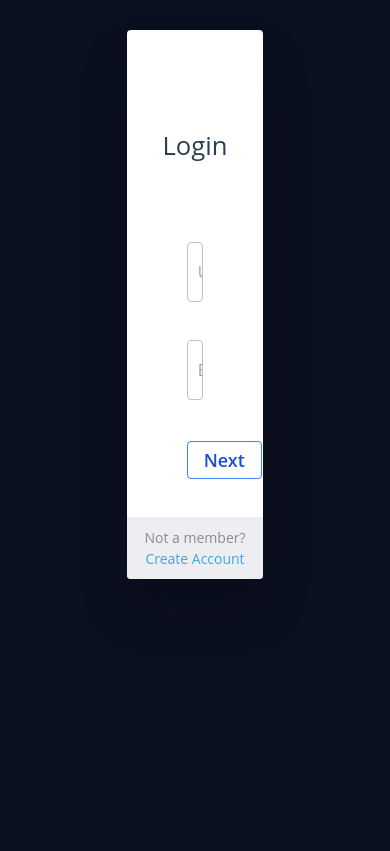
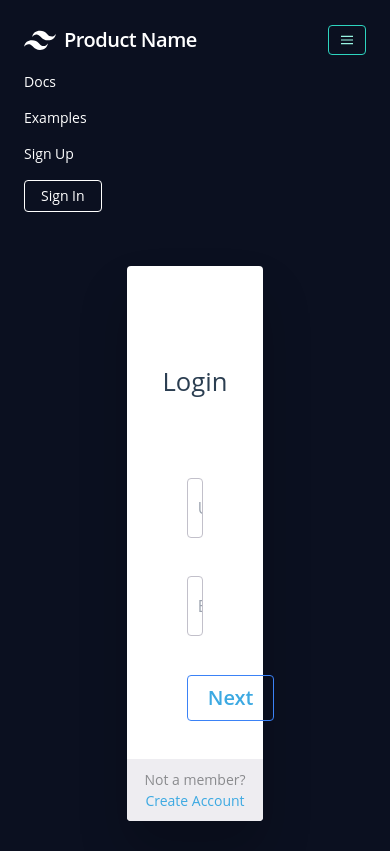
Before and after one commit to QuickAxe/Inspirus-2022, a plain HTML site: page Frontend/signin.html in a window 390 px wide. Drawn offline with nearby package versions, Linux system fonts and the light colour scheme.

Commit message:
Made the landing page

```diff
--- a/Frontend/signin.html
+++ b/Frontend/signin.html
@@ -1,21 +1,80 @@
 <!DOCTYPE html>
 <html lang="en">
+
 <head>
   <meta charset="UTF-8" />
   <meta http-equiv="X-UA-Compatible" content="IE=edge" />
   <meta name="viewport" content="width=device-width, initial-scale=1.0" />
   <link rel="preconnect" href="https://fonts.googleapis.com" />
   <link rel="preconnect" href="https://fonts.gstatic.com" crossorigin />
-    <link
-      href="https://fonts.googleapis.com/css2?family=Roboto&display=swap"
-      rel="stylesheet"
-    />
+  <link href="https://fonts.googleapis.com/css2?family=Roboto&display=swap" rel="stylesheet" />
   <link rel="stylesheet" href="styles/style1.css" />
   <title>Login</title>
 </head>
 <body>
+
+
     <script src="https://cdn.tailwindcss.com"></script>
+<nav class="flex items-center justify-between flex-wrap p-6">
+  <div class="flex items-center flex-shrink-0 text-white mr-6">
+    <svg
+      class="fill-current h-8 w-8 mr-2"
+      width="54"
+      height="54"
+      viewBox="0 0 54 54"
+      xmlns="http://www.w3.org/2000/svg"
+    >
+      <path
+        d="M13.5 22.1c1.8-7.2 6.3-10.8 13.5-10.8 10.8 0 12.15 8.1 17.55 9.45 3.6.9 6.75-.45 9.45-4.05-1.8 7.2-6.3 10.8-13.5 10.8-10.8 0-12.15-8.1-17.55-9.45-3.6-.9-6.75.45-9.45 4.05zM0 38.3c1.8-7.2 6.3-10.8 13.5-10.8 10.8 0 12.15 8.1 17.55 9.45 3.6.9 6.75-.45 9.45-4.05-1.8 7.2-6.3 10.8-13.5 10.8-10.8 0-12.15-8.1-17.55-9.45-3.6-.9-6.75.45-9.45 4.05z"
+      />
+    </svg>
+    <span class="font-semibold text-xl tracking-tight" id="product">Product Name</span>
+  </div>
+  <div class="block lg:hidden">
+    <button
+      class="flex items-center px-3 py-2 border rounded text-teal-200 border-teal-400 hover:text-white hover:border-white"
+    >
+      <svg
+        class="fill-current h-3 w-3"
+        viewBox="0 0 20 20"
+        xmlns="http://www.w3.org/2000/svg"
+      >
+        <title>Menu</title>
+        <path d="M0 3h20v2H0V3zm0 6h20v2H0V9zm0 6h20v2H0v-2z" />
+      </svg>
+    </button>
+  </div>
+  <div class="w-full block flex-grow lg:flex lg:items-center lg:w-auto">
+    <div class="text-sm lg:flex-grow">
+      <a style="color:white;"
+        href="#responsive-header"
+        class="block mt-4 lg:inline-block lg:mt-0 text-teal-200 hover:text-white mr-4"
+      >
+        Docs
+      </a>
+      <a style="color:white;"
+        href="#responsive-header"
+        class="block mt-4 lg:inline-block lg:mt-0 text-teal-200 hover:text-white mr-4"
+      >
+        Examples
+      </a>
+      <a style="color:white;"
+        href="#responsive-header"
+        class="block mt-4 lg:inline-block lg:mt-0 text-teal-200 hover:text-white" id="signup"
+      >
+        Sign Up
+      </a>
+    </div>
+    <div>
+      <a style="color:white;"
+        href="signin.html"
+        class="inline-block text-sm px-4 py-2 leading-none border rounded text-white border-white    mt-4 lg:mt-0"
+        >Sign In</a
+      >
+    </div>
+  </div>
 
+</nav>
   <div id="login-form-wrap">
     <br>
     <br>
@@ -24,29 +83,21 @@
     <br>
     <form id="login-form">
       <p>
-          <input
-            type="text"
-            id="username"
-            name="username"
-            placeholder="Username"
-            required
-          /><i class="validation"><span></span><span></span></i>
+        <input type="text" id="username" name="username" placeholder="Username" required /><i
+          class="validation"><span></span><span></span></i>
       </p>
       <br>
       <p>
-          <input
-            type="email"
-            id="email"
-            name="email"
-            placeholder="Email Address"
-            required
-          /><i class="validation"><span></span><span></span></i>
+        <input type="email" id="email" name="email" placeholder="Email Address" required /><i
+          class="validation"><span></span><span></span></i>
       </p>
       <br>
       <p>
-          <button class="bg-transparent text-lg hover:bg-blue-500 text-blue-700 font-semibold hover:text-white py-1 px-4 border border-blue-500 hover:border-transparent rounded">
-            Next
+        <button  class="bg-transparent hover:bg-blue-500 text-blue-700 font-semibold hover:text-white py-2 px-5 border border-blue-500 hover:border-transparent rounded text-xl">
+         <a href="landing.html">Next</a>
+
         </button>
+
       </p>
       <br>
     </form>
@@ -60,4 +111,5 @@
   <!--login-form-wrap-->
   <!-- partial -->
   </body>
+
 </html>
--- a/Frontend/style.css
+++ b/Frontend/style.css
@@ -1,14 +1,6 @@
 body {
   background-color: #0b1020;
-  color: white;
-}
-#signup {
-  margin-left: 1015px;
-}
-.prompt {
-  color: white;
-  margin-top: 100px;
-  margin-left: 50px;
+  font-family: "Roboto", sans-serif;
 }
 h2
 {
--- a/Frontend/styles/style1.css
+++ b/Frontend/styles/style1.css
@@ -158,3 +158,10 @@ input[type="submit"]:hover {
   padding: 10px 0;
   border-radius: 0 0 4px 4px;
 }
+#navbar
+{
+  color: white;
+}
+a, a:visited, a:hover, a:active {
+  color:black;
+}
--- /dev/null
+++ b/Frontend/styles/style2.css
@@ -0,0 +1,11 @@
+body {
+
+    background: linear-gradient(to left,#0b1020,#0B294A);
+    font-family: "Roboto", sans-serif;
+    color: white;
+  }
+  .inputs
+  {
+    position: absolute;
+    left:225px;
+  }
```
Also changed, not shown: Frontend/index.html (+4 -0 lines), Frontend/landing.html (+43 -29 lines), Frontend/scripts/script1.js (added, +9 -0 lines). Lines whose indentation alone changed are shown as unchanged.
